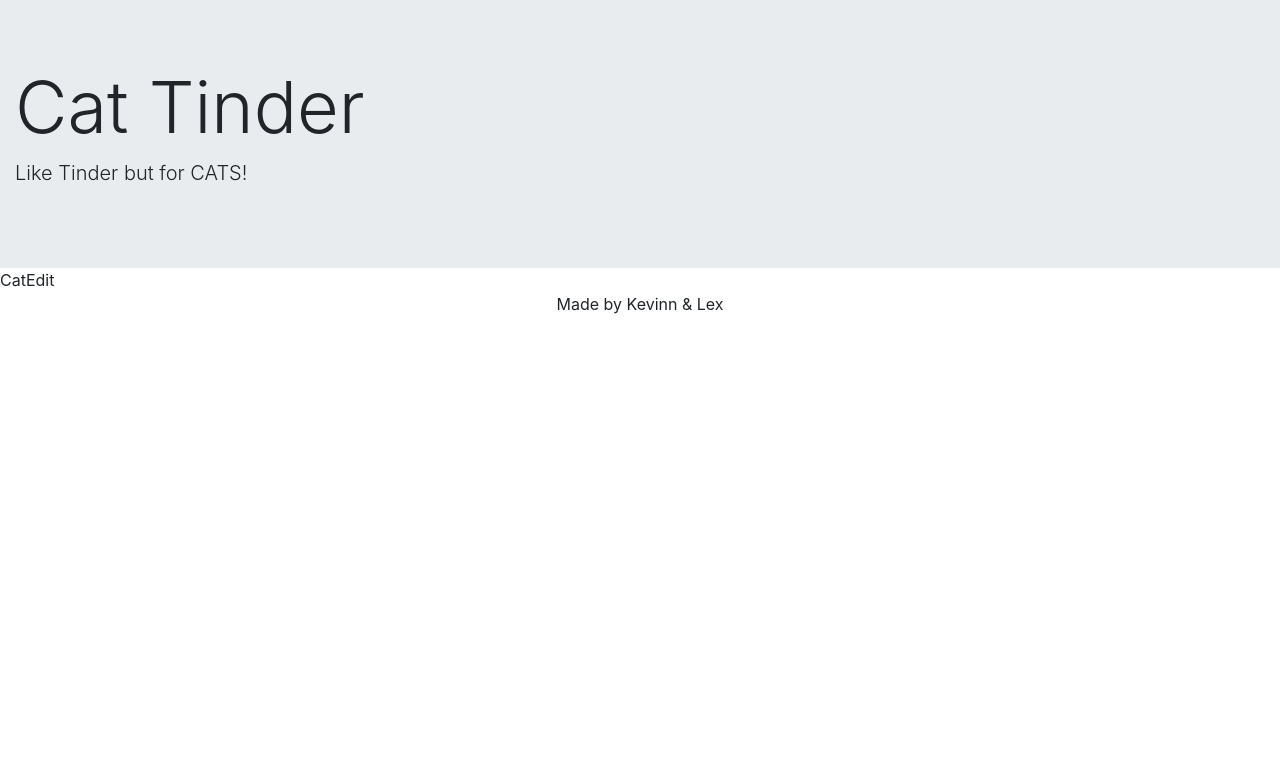
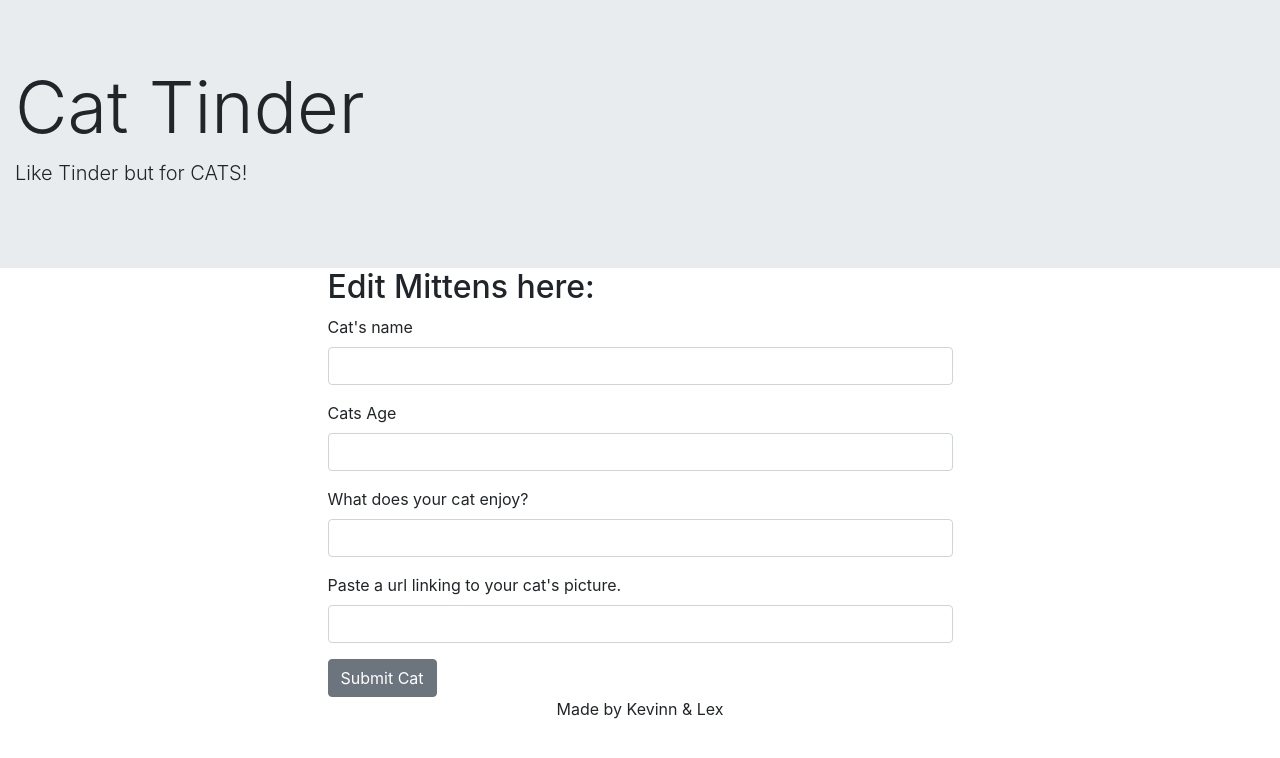
Before and after one commit to LPeterson18/cat-tinder-frontend, a React (Create React App) app: page /catEdit/1 in a window 1280 px wide. Shown: the top 758 px of the page. Built offline with nearby package versions, Linux system fonts and the light colour scheme.

Commit message:
adds update feature to cards and adds a button to edit cat from show page

```diff
--- a/src/App.js
+++ b/src/App.js
@@ -24,6 +24,10 @@
     console.log(newCat);
   };
 
+  editCat = (editedCat) => {
+    console.log(editedCat);
+  };
+
   render() {
     return (
       <Router>
@@ -48,7 +52,14 @@
               return <CatNew createNewCat={this.createNewCat} />;
             }}
           />
-          <Route path='/catEdit/:id' component={CatEdit} />
+          <Route
+            path='/catEdit/:id'
+            render={(props) => {
+              const id = +props.match.params.id;
+              const foundCat = this.state.cats.find((cat) => cat.id === id);
+              return <CatEdit cat={foundCat} editCat={this.editCat} />;
+            }}
+          />
           <Route component={NotFound} />
         </Switch>
         <Footer />
--- a/src/pages/CatEdit.js
+++ b/src/pages/CatEdit.js
@@ -1,16 +1,84 @@
-import React, { Component } from 'react'
+import React, { Component } from 'react';
+import { Button, Form, FormGroup, Label, Input, Row, Col } from 'reactstrap';
+import { Redirect } from 'react-router-dom';
 
+class CatEdit extends Component {
+  constructor(props) {
+    super(props);
+    this.state = {
+      form: {
+        name: '',
+        age: '',
+        enjoys: '',
+        profile_pic: '',
+      },
+      submitted: false,
+    };
+  }
 
+  handleChange = (e) => {
+    let { form } = this.state;
+    form[e.target.name] = e.target.value;
+    this.setState({ form: form });
+  };
 
-class CatEdit extends Component{
+  handleSubmit = () => {
+    this.props.editCat(this.state.form);
+    this.setState({ submitted: true });
+  };
 
-
-  render(){
-    return(
+  render() {
+    return (
       <>
-        CatEdit
+        <Row>
+          <Col sm={{ size: 6, order: 2, offset: 3 }}>
+            <h2>Edit {this.props.cat.name} here:</h2>
+            <Form>
+              <FormGroup>
+                <Label for='name'>Cat's name</Label>
+                <Input
+                  type='text'
+                  name='name'
+                  value={this.state.form.name}
+                  onChange={this.handleChange}
+                />
+              </FormGroup>
+              <FormGroup>
+                <Label for='age'>Cats Age</Label>
+                <Input
+                  type='number'
+                  name='age'
+                  value={this.state.form.age}
+                  onChange={this.handleChange}
+                />
+              </FormGroup>
+              <FormGroup>
+                <Label for='enjoys'>What does your cat enjoy?</Label>
+                <Input
+                  type='text'
+                  name='enjoys'
+                  value={this.state.form.enjoys}
+                  onChange={this.handleChange}
+                />
+              </FormGroup>
+              <FormGroup>
+                <Label for='profile_pic'>
+                  Paste a url linking to your cat's picture.
+                </Label>
+                <Input
+                  type='text'
+                  name='profile_pic'
+                  value={this.state.form.profile_pic}
+                  onChange={this.handleChange}
+                />
+              </FormGroup>
+              <Button onClick={this.handleSubmit}>Submit Cat</Button>
+            </Form>
+          </Col>
+        </Row>
+        {this.state.submitted && <Redirect to='/catIndex' />}
       </>
-    )
+    );
   }
 }
-export default CatEdit
+export default CatEdit;
--- a/src/pages/CatIndex.js
+++ b/src/pages/CatIndex.js
@@ -20,7 +20,7 @@
         <Row sm='4'>
           {this.props.cats.map((cat) => {
             return (
-              <Col sm='4'>
+              <Col key={cat.id} sm='4'>
                 <Card>
                   <CardImg
                     top
@@ -47,7 +47,6 @@
         <Button color='primary' href='/catNew'>
           Add a Cat
         </Button>
-
       </>
     );
   }
--- a/src/pages/CatShow.js
+++ b/src/pages/CatShow.js
@@ -12,6 +12,9 @@
         <Button href='/catIndex' color='primary'>
           Back to Cats
         </Button>
+        <Button href={`/catEdit/${cat.id}`} color='primary'>
+          Edit {cat.name}
+        </Button>
       </>
     );
   }
```
